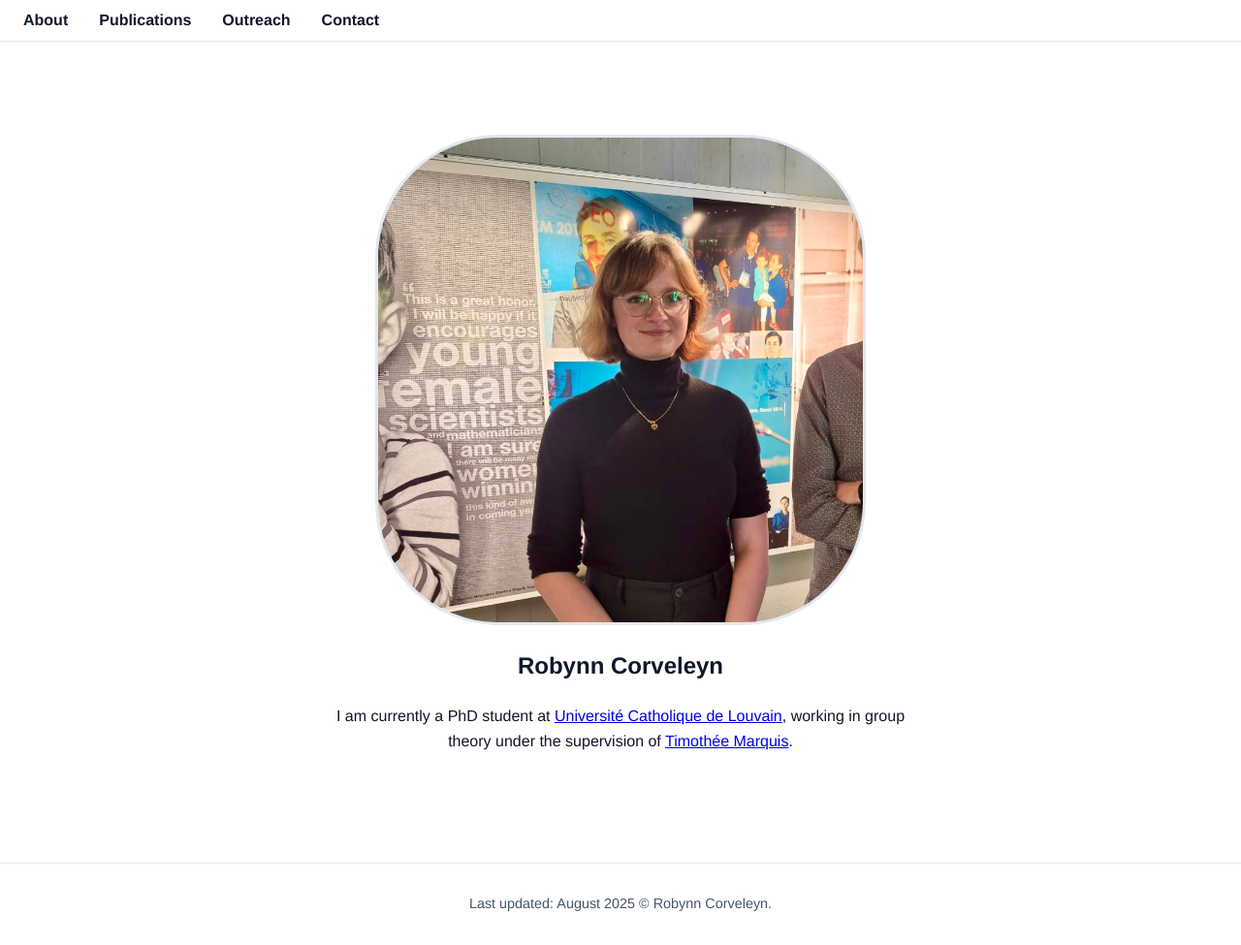
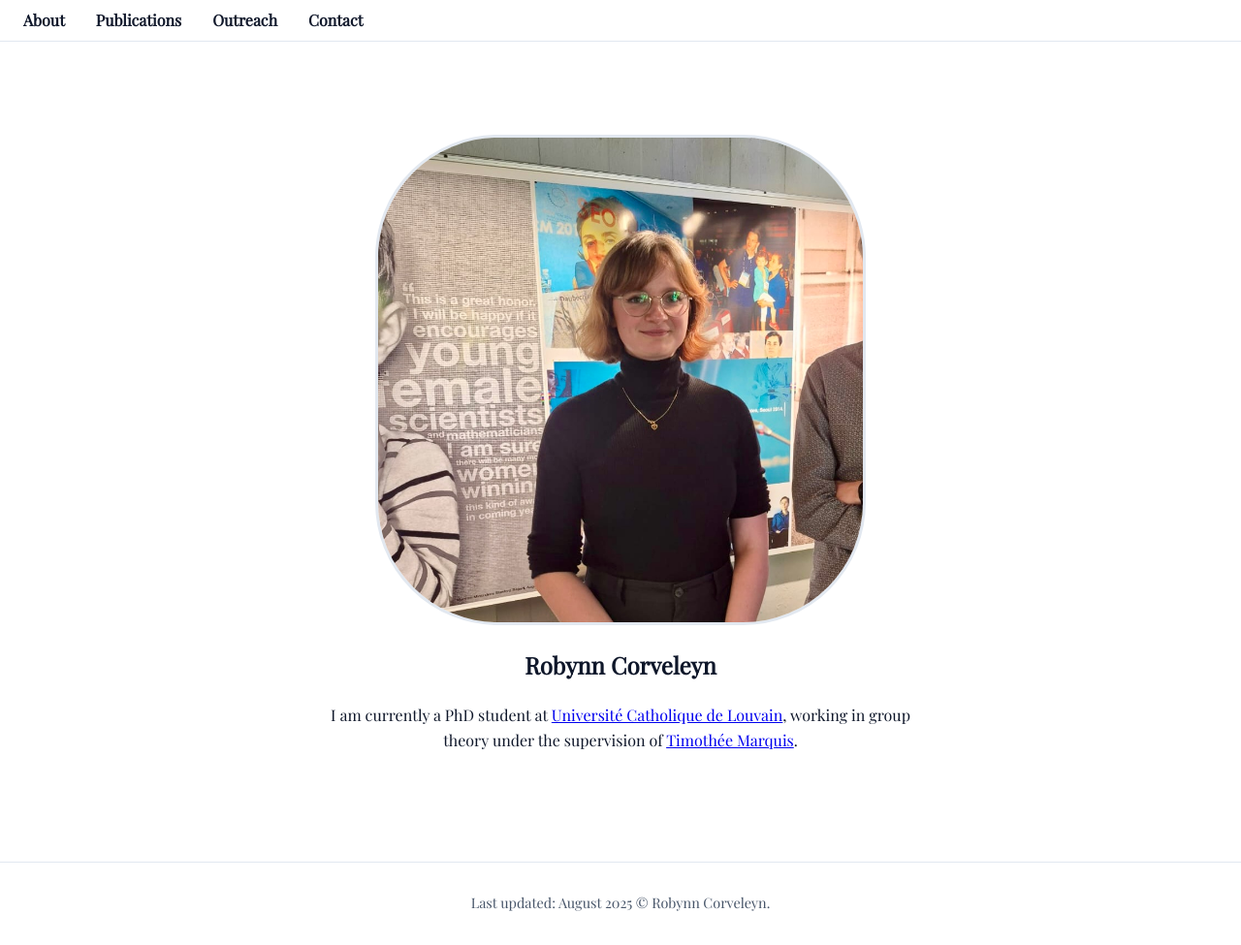
Before and after one commit to robynn-corveleyn/robynn-corveleyn.github.io, a Jekyll site: the page built from index.html, in a window 1280 px wide. Shown: the whole page at 97% size. Built offline with Jekyll 4.4.1, drawn with Linux system fonts in a browser that asks for light colours.

Commit message:
Update style.css

```diff
--- a/assets/css/style.css
+++ b/assets/css/style.css
@@ -1,4 +1,4 @@
-/* @import url('https://fonts.googleapis.com/css2?family=Playfair+Display&display=swap');*/
+@import url('https://fonts.googleapis.com/css2?family=Playfair+Display&display=swap');
 
 :root {
   --bg: #ffffff;
@@ -12,7 +12,7 @@
 
 body {
   margin: 0;
-  font-family: /* -apple-system, BlinkMacSystemFont, 'Segoe UI', Roboto, Oxygen, Ubuntu, Cantarell, 'Open Sans', */ 'Helvetica Neue', serif;
+  font-family: 'Playfair Display', serif;
   background: var(--bg);
   color: var(--fg);
   line-height: 1.6;
```
